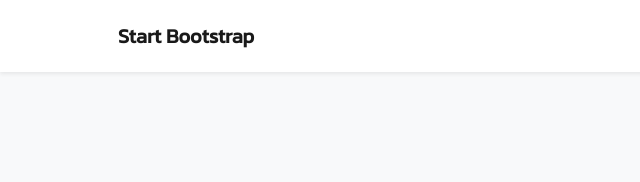
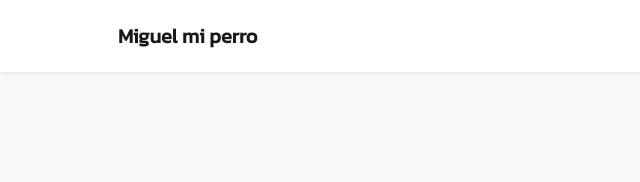
Before and after one commit to Mike1992onix/paginaweb, a plain HTML site: page index.html in a window 1280 px wide. Shown: the top 182 px of the page, 0-640 px from the left. Drawn offline with nearby package versions, Linux system fonts and the light colour scheme.

Commit message:
Se modifico el titulo

```diff
--- a/index.html
+++ b/index.html
@@ -21,7 +21,7 @@
         <!-- Navigation-->
         <nav class="navbar navbar-expand-lg navbar-light fixed-top shadow-sm" id="mainNav">
             <div class="container px-5">
-                <a class="navbar-brand fw-bold" href="#page-top">Start Bootstrap</a>
+                <a class="navbar-brand fw-bold" href="#page-top">Miguel mi perro</a>
                 <button class="navbar-toggler" type="button" data-bs-toggle="collapse" data-bs-target="#navbarResponsive" aria-controls="navbarResponsive" aria-expanded="false" aria-label="Toggle navigation">
                     Menu
                     <i class="bi-list"></i>
```
